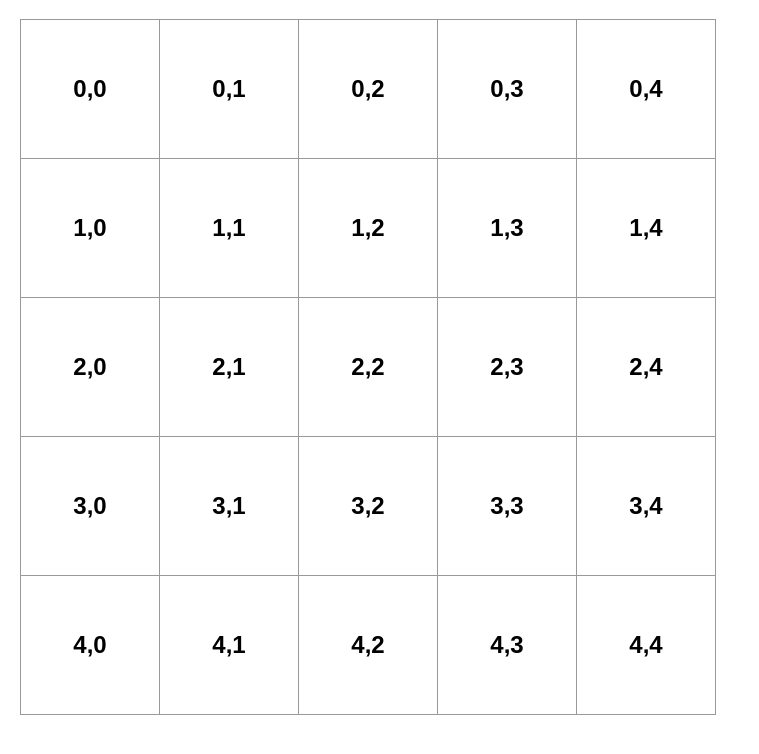
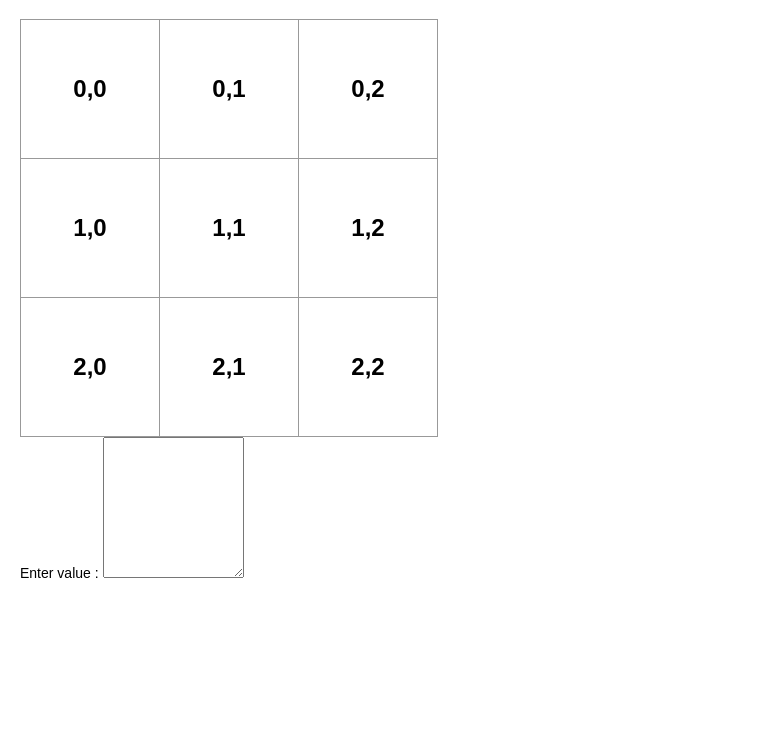
Before and after one commit to adekcz/codenames, a React (Create React App) app: page / in a window 1280 px wide. Shown: the top 754 px of the page, without its empty margins (0-759 px from the left). Built offline with nearby package versions, Linux system fonts and the light colour scheme.

Commit message:
Input text area for words

```diff
--- a/src/App.js
+++ b/src/App.js
@@ -2,7 +2,8 @@ import React from 'react';
 import logo from './logo.svg';
 import './App.css';
 
-const size = 5;
+const size = 3;
+const wordCount= size*size;
 
 function Tile(props) {
     return (
@@ -42,6 +43,50 @@ class Board extends React.Component {
     }
 }
 
+class Textareademo extends React.Component {
+    constructor() {
+        super();
+        this.state = {
+            textAreaValue: ""
+        };
+        this.handleChange = this.handleChange.bind(this);
+    }
+
+    handleChange(event) {
+        let currentValue = event.target.value;
+        let lines = (currentValue.match(/\b/g) || '').length / 2;
+        if (lines > wordCount) {
+            return;
+        }
+        this.setState(
+            {
+                textAreaValue: currentValue
+            }
+        );
+        if (lines < wordCount) {
+            this.setState({status: "you need " + (wordCount-lines) + " more lines"})
+        }
+        if (lines === wordCount) {
+            this.setState({status: "Good job. Words set up! "})
+        }
+    }
+
+    render() {
+        return (
+            <div>
+            <label>Enter value : </label>
+            <span>{this.state.status}</span>
+            <textarea
+                value={this.state.textAreaValue}
+                onChange={this.handleChange}
+                rows={wordCount}
+                cols={15}
+            />
+            </div>
+        );
+    }
+}
+
 class App extends React.Component {
     constructor(props) {
         super(props);
@@ -56,8 +101,11 @@ class App extends React.Component {
 
     render() {
         return (
+            <div>
             <Board tiles={this.tiles}
             />
+            <Textareademo />
+            </div>
         );
     }
 }
```
Also changed, not shown: 1 other file (tests, documents, lock files or other folders).
